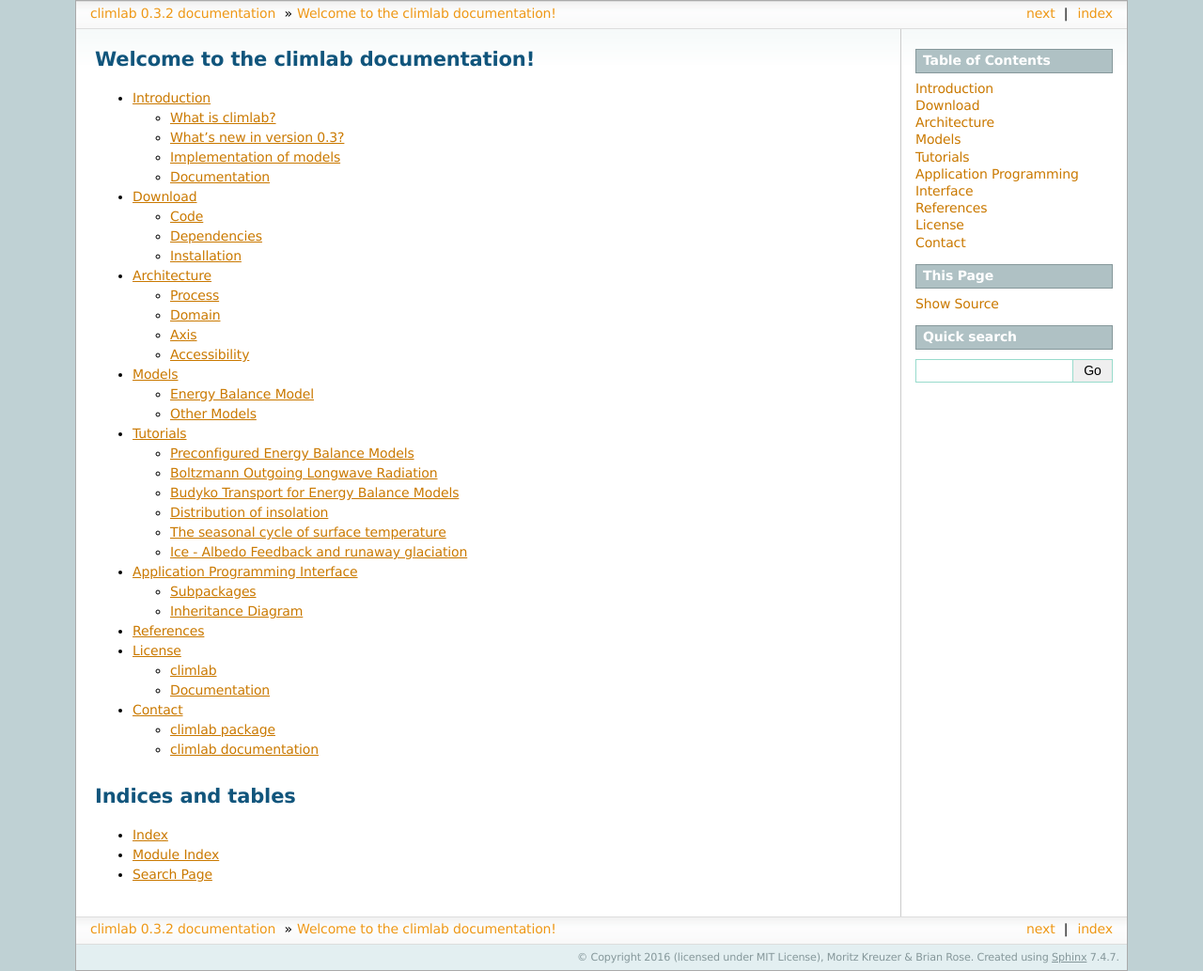
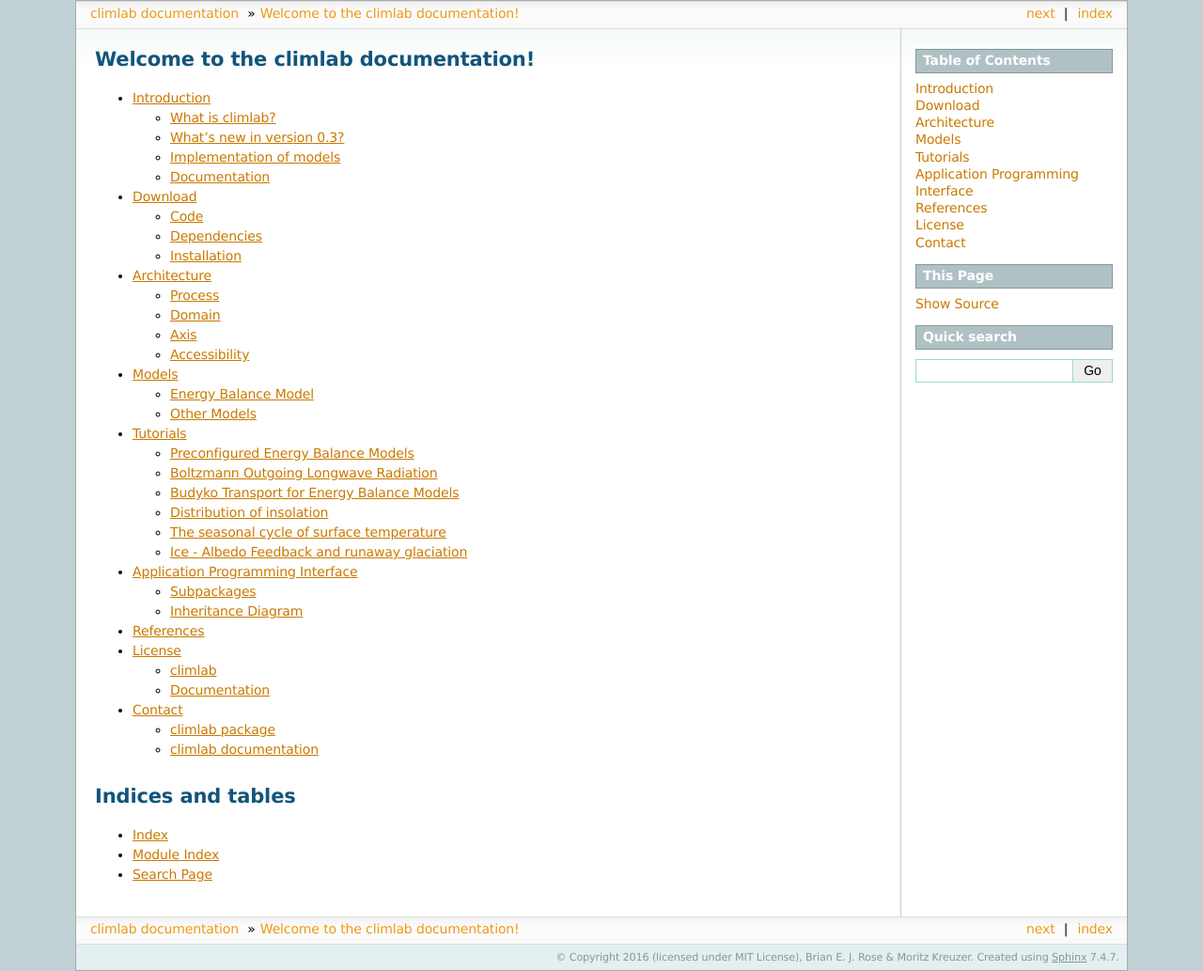
Before and after one commit to climlab/climlab, a Sphinx documentation site: the page built from docs/source/index.rst, in a window 1280 px wide. Shown: the whole page at 94% size. Built offline with Sphinx 7.4.7, drawn with Linux system fonts in a browser that asks for light colours; the version number could not be read and is left out; some of the changed lines change nothing that is shown.

Commit message:
Dynamic version number and updated authorship in conf.py for sphinx docs.

```diff
--- a/docs/source/conf.py
+++ b/docs/source/conf.py
@@ -79,8 +79,8 @@
 
 # General information about the project.
 project = u'climlab'
-copyright = u'2016 (licensed under MIT License), Moritz Kreuzer & Brian Rose'
-author = u'Moritz Kreuzer'
+copyright = u'2016 (licensed under MIT License), Brian E. J. Rose & Moritz Kreuzer'
+author = u'Brian E. J. Rose & Moritz Kreuzer'
 
 
 # The version info for the project you're documenting, acts as replacement for
@@ -88,9 +88,15 @@
 # built documents.
 #
 # The short X.Y version.
-version = '0.3'
+#version = '0.3'
 # The full version, including alpha/beta/rc tags.
-release = '0.3.2'
+#release = '0.3.2'
+#   This is now more dynamic:
+release = climlab.__version__
+if release.count('.') >= 2:
+    version, ignored, subversion = release.rpartition('.')
+else:
+	version = release
 
 # The language for content autogenerated by Sphinx. Refer to documentation
 # for a list of supported languages.
```
